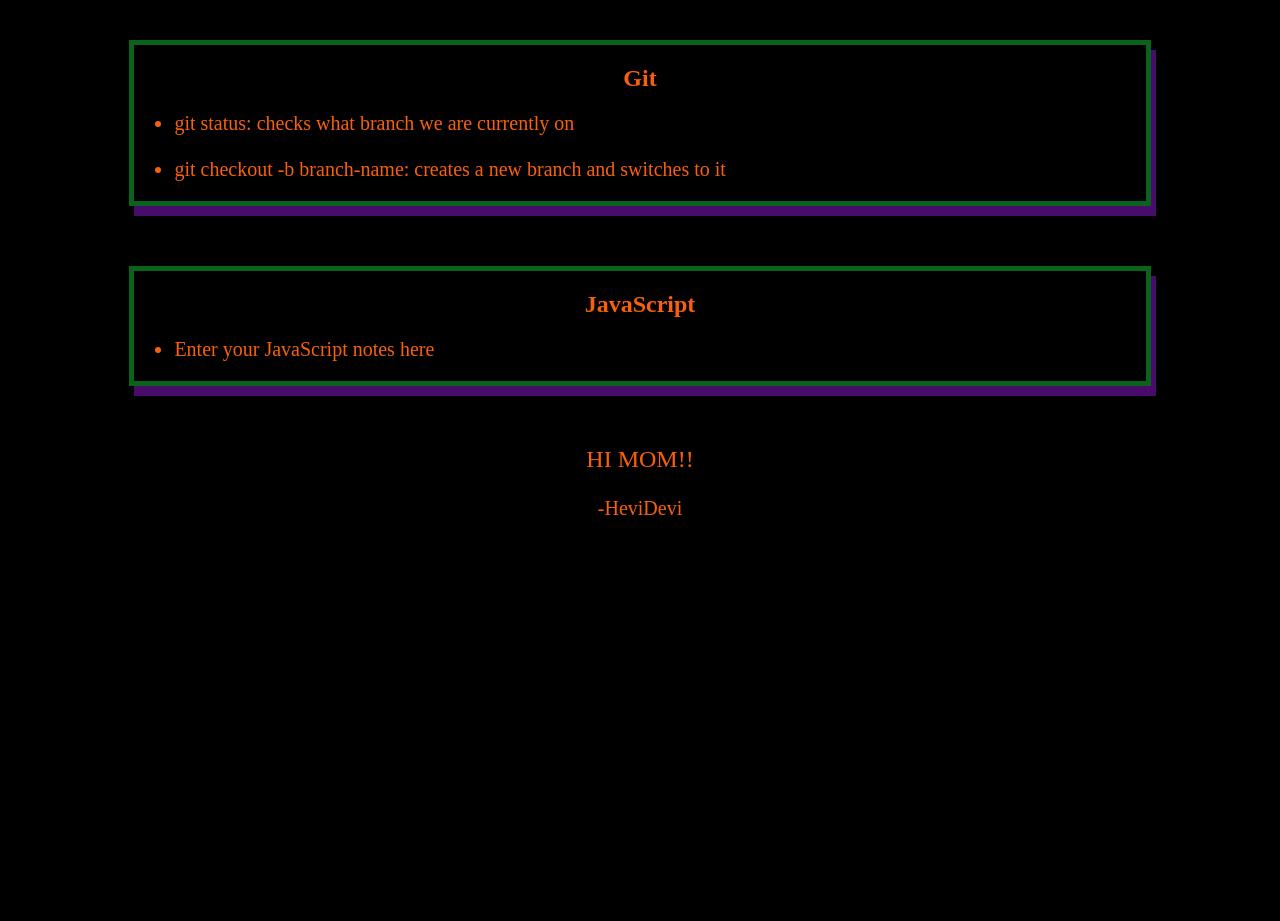
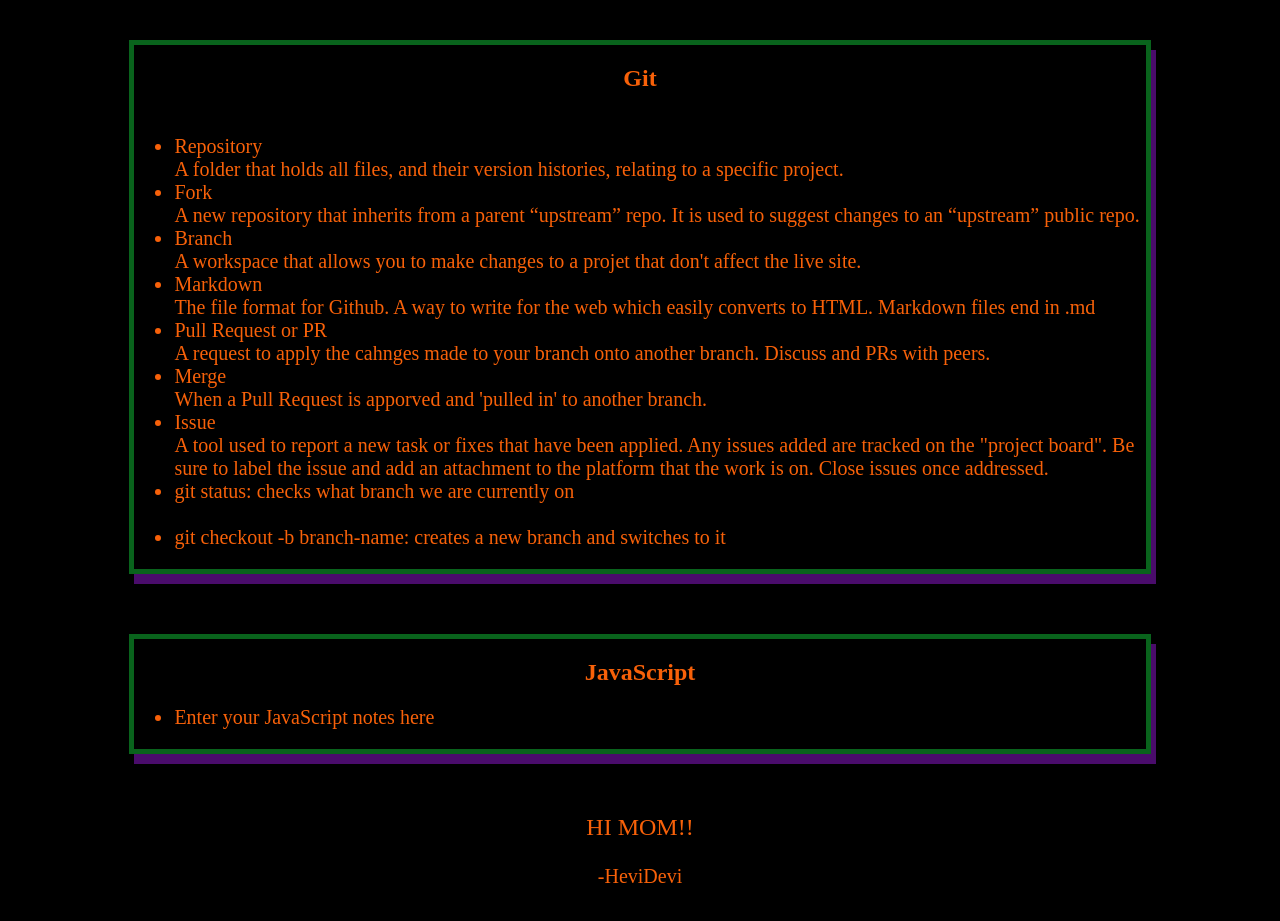
Before and after one commit to HeviDevi/HeviDeviREPO2, a plain HTML site: page prework-study-guide/index.html in a window 1280 px wide. Shown: the part 2040-2961 px from the top of the page. Before the commit the page ends 2614 px from the top, so only its background shows below. Drawn offline with Linux system fonts and the light colour scheme.

Commit message:
Added Git Notes to study guide

```diff
--- a/prework-study-guide/index.html
+++ b/prework-study-guide/index.html
@@ -79,6 +79,47 @@
       <section class="card" id="git-section">
         <h2>Git</h2>
         <ul>
+          <br>
+          <li>Repository
+            <br>
+            A folder that holds all files, and their version histories, relating to a specific project.</li>
+
+
+            <li>Fork
+              <br>
+            A new repository that inherits from a parent “upstream” repo.
+            It is used to suggest changes to an “upstream” public repo.</li>
+
+
+            <li>Branch
+              <br>
+            A workspace that allows you to make changes to a projet that don't affect the live site.</li>
+
+            <li>Markdown
+              <br>
+            The file format for Github.
+            A way to write for the web which easily converts to HTML.
+            Markdown files end in .md </li>
+
+
+           <li> Pull Request or PR
+            <br>
+            A request to apply the cahnges made to your branch onto another branch.
+            Discuss and PRs with peers.</li>
+
+
+           <li> Merge
+            <br>
+            When a Pull Request is apporved and 'pulled in' to another branch.</li>
+
+
+            <li>Issue
+              <br>
+            A tool used to report a new task or fixes that have been applied.
+            Any issues added are tracked on the "project board".
+            Be sure to label the issue and add an attachment to the platform that the work is on.
+            Close issues once addressed.
+            </li>
           <li>git status: checks what branch we are currently on</li>
           <br>
           <li>git checkout -b branch-name: creates a new branch and switches to it</li>
```
